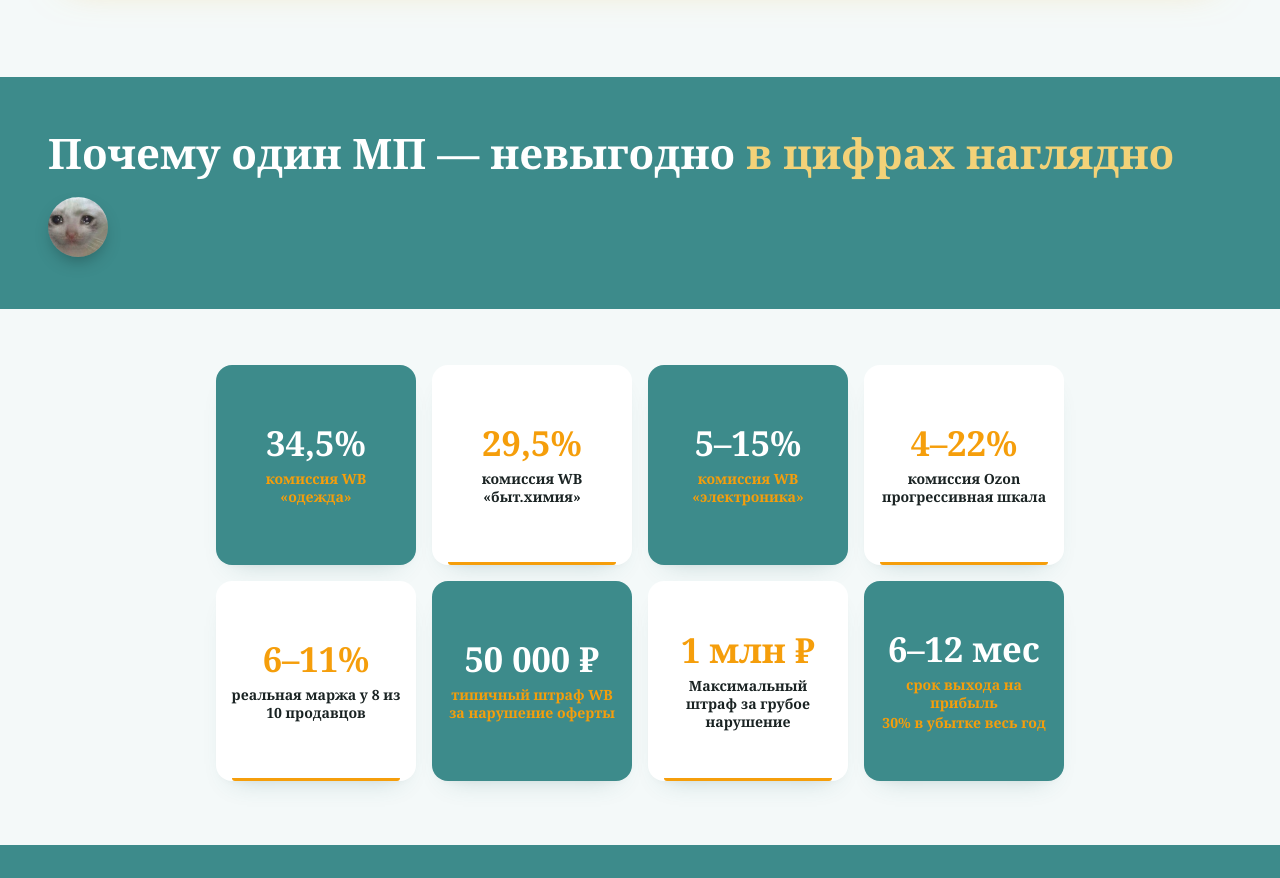
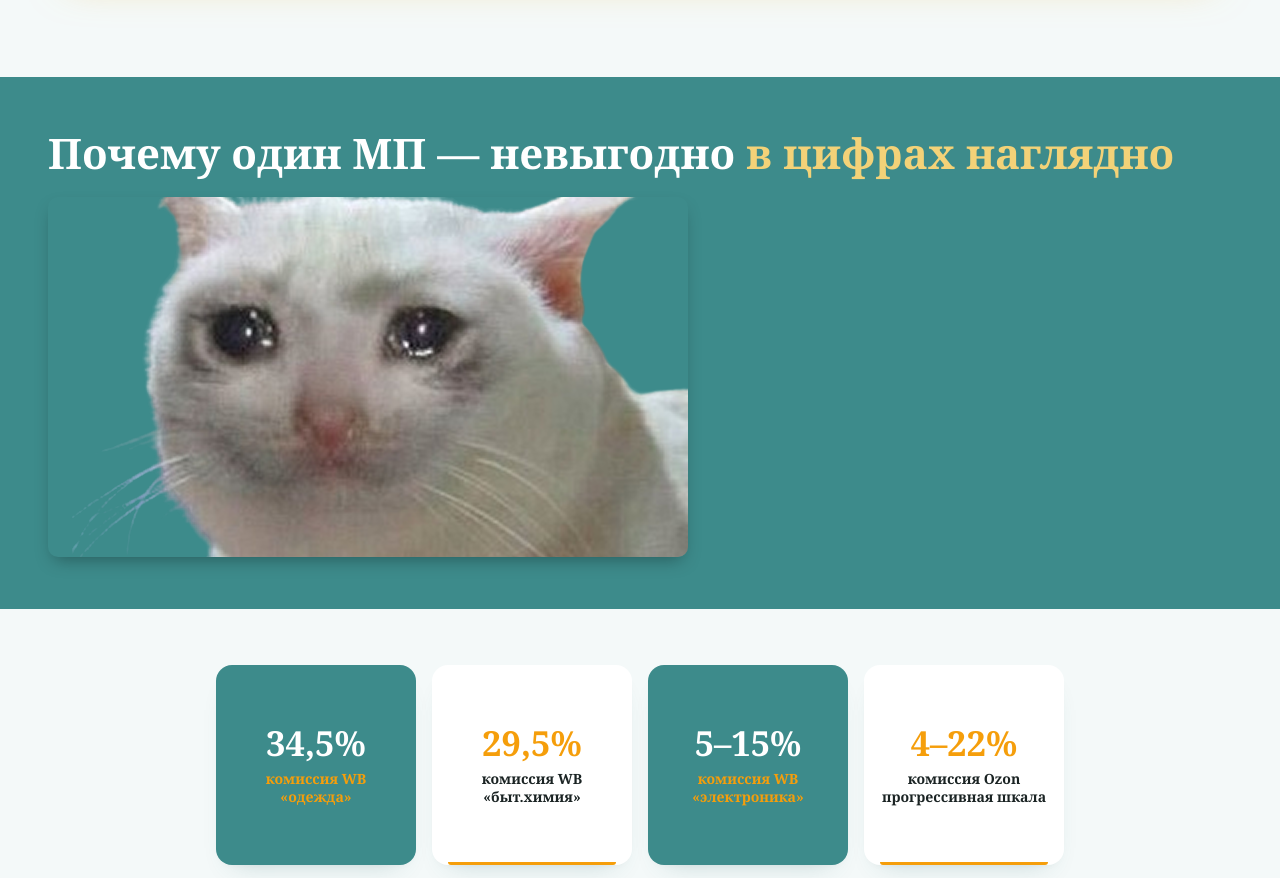
Before and after one commit to ponck33kg-ux/polka_langing, a website: page index.html in a window 1280 px wide. Shown: the part 2860-3738 px from the top of the page. Drawn offline with Linux system fonts and the light colour scheme.

Commit message:
котик

```diff
--- a/index.html
+++ b/index.html
@@ -331,15 +331,15 @@
 
   .band-flex{
     display:flex;
-    align-items:center;
+    align-items:stretch;
     gap:20px;
     flex-wrap:wrap;
   }
   .band-highlight{ color:var(--gold); }
   .band-meme{
-    width:60px; height:60px;
-    min-width:60px;
-    border-radius:50%;
+    height:100%;
+    width:auto;
+    border-radius:10px;
     object-fit:cover;
     box-shadow:0 8px 18px -6px rgba(0,0,0,0.35);
   }
```
